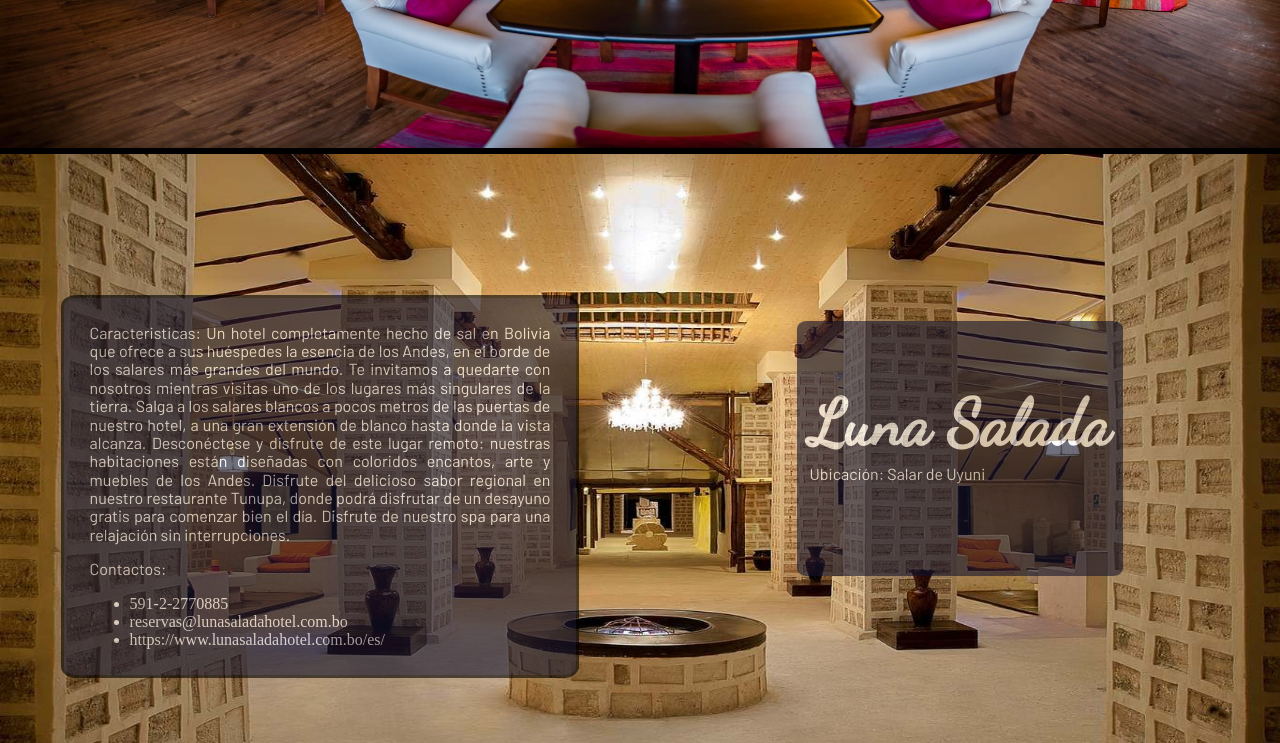
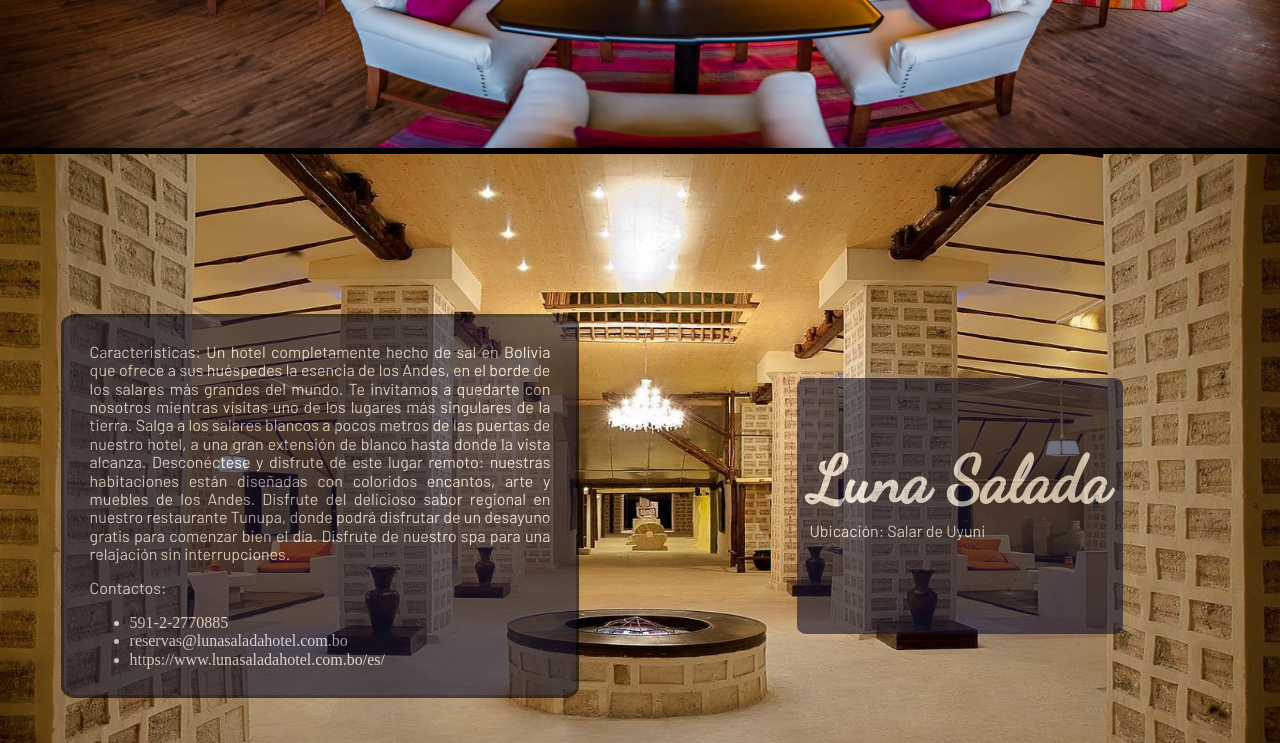
Before and after one commit to lXvictorXl/Tecnolog-aWeb1, a plain HTML site: page Tareas/Asignacion9/hoteles.html in a window 1280 px wide. Shown: the part 537-1280 px from the top of the page. Drawn offline with Linux system fonts and the light colour scheme; a web font is replaced by a local one.

Commit message:
Update hoteles.html

```diff
--- a/Tareas/Asignacion9/hoteles.html
+++ b/Tareas/Asignacion9/hoteles.html
@@ -84,7 +84,8 @@
             infoHotel[i].appendChild(myArticle);
 
             if (i == 1) {
-                infoHotel[i].style.marginTop = "22%";
+                infoHotel[i].style.marginTop = "25%";
+                tituloHotel[i].style.marginTop="35%";
             }
         }
     }
```
